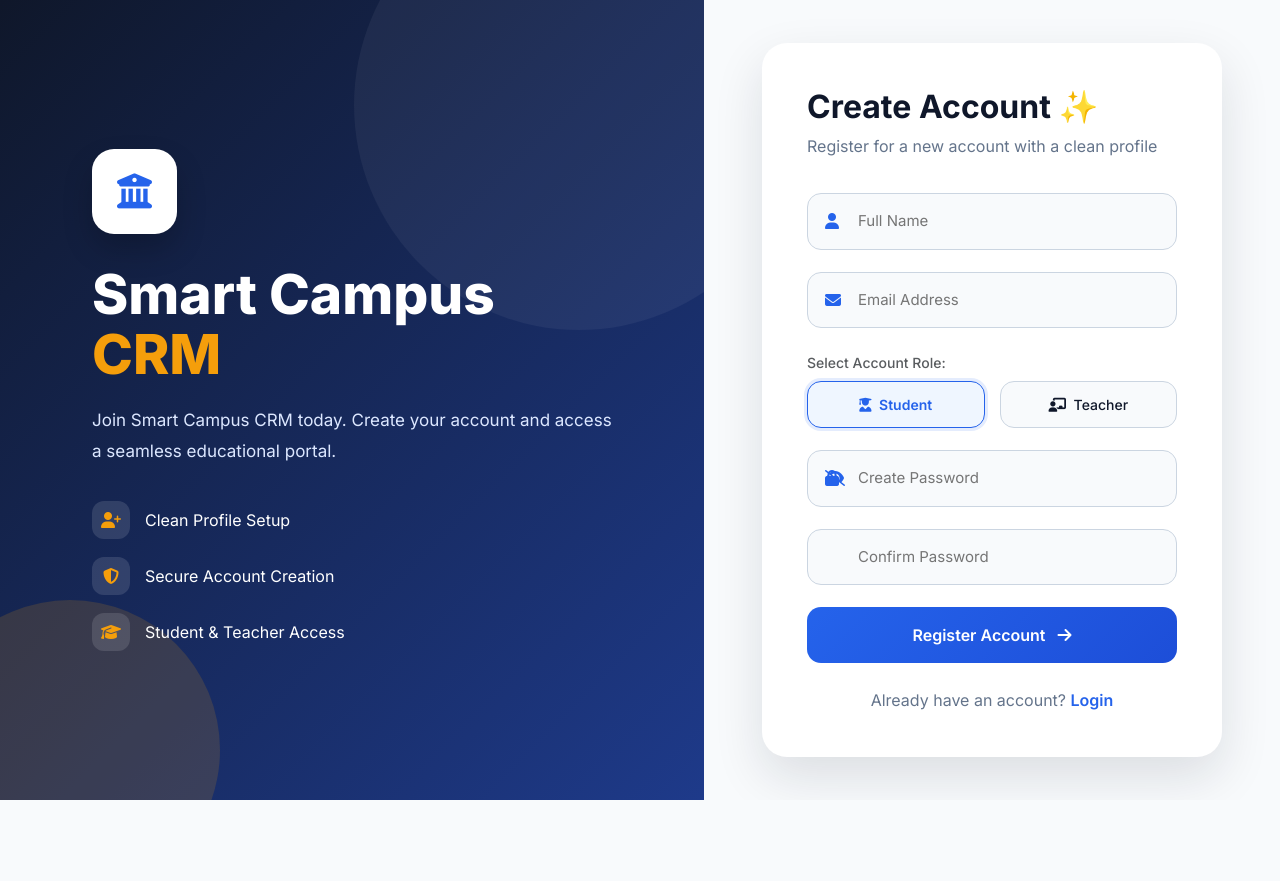
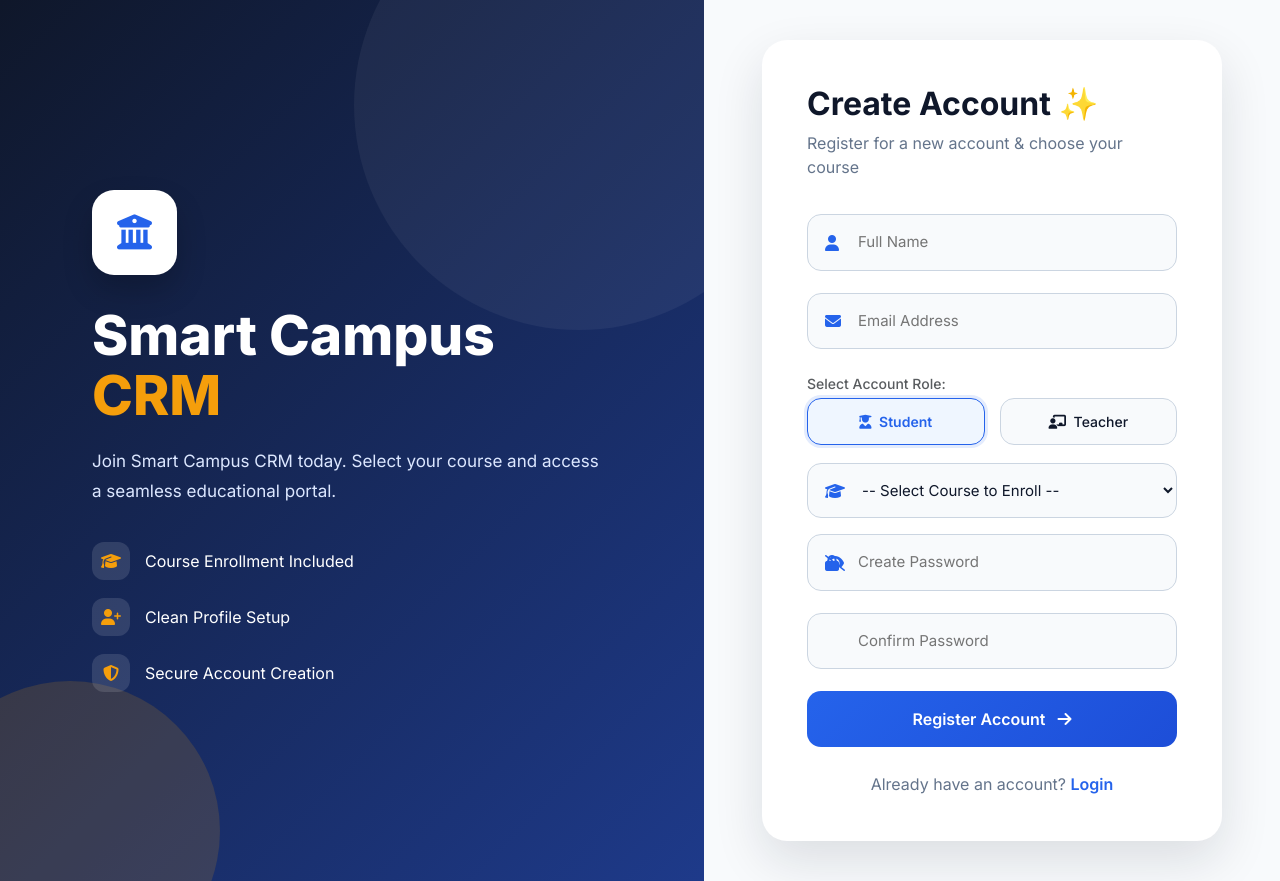
Before and after one commit to AditiG-art/crm_education, a PHP site: page /register.php in a window 1280 px wide. Before the commit the page ends 800 px from the top, so only its background shows below. Run offline with PHP 8.4, Linux system fonts and the light colour scheme; data that the repository does not hold is empty.

Commit message:
Add course enrollment selection during student registration and push to GitHub

```diff
--- a/register.php
+++ b/register.php
@@ -18,17 +18,32 @@ if(isset($_SESSION['user']) && isset($_SESSION['role'])) {
 $error = "";
 $success = "";
 
+// Fetch available courses from database
+$availableCourses = [];
+$cRes = mysqli_query($conn, "SELECT course_name FROM courses ORDER BY course_name ASC");
+if($cRes) {
+    while($cr = mysqli_fetch_assoc($cRes)) {
+        $availableCourses[] = $cr['course_name'];
+    }
+}
+if(empty($availableCourses)) {
+    $availableCourses = ['Computer Science', 'Data Science', 'Business Administration'];
+}
+
 if($_SERVER['REQUEST_METHOD'] === 'POST' && isset($_POST['register'])) {
     $full_name = trim($_POST['full_name'] ?? '');
     $email     = trim($_POST['email'] ?? '');
     $password  = $_POST['password'] ?? '';
     $confirm   = $_POST['confirm_password'] ?? '';
     $role      = $_POST['role'] ?? 'student';
+    $course    = trim($_POST['course'] ?? '');
 
     if(empty($full_name) || empty($email) || empty($password)) {
         $error = "Please fill in all required fields.";
     } elseif(!filter_var($email, FILTER_VALIDATE_EMAIL)) {
         $error = "Invalid email address.";
+    } elseif($role === 'student' && empty($course)) {
+        $error = "Please select a course to enroll in.";
     } elseif($password !== $confirm) {
         $error = "Passwords do not match.";
     } elseif(strlen($password) < 6) {
@@ -52,9 +67,9 @@ if($_SERVER['REQUEST_METHOD'] === 'POST' && isset($_POST['register'])) {
             if($insUser->execute()) {
                 $user_id = $insUser->insert_id;
 
-                // Create a clean new profile without data based on role
+                // Create profile based on role
                 if($role === 'teacher') {
-                    // Check if teacher entry exists
+                    // Teacher profile
                     $tchChk = $conn->prepare("SELECT id FROM teachers WHERE email = ?");
                     $tchChk->bind_param("s", $email);
                     $tchChk->execute();
@@ -64,19 +79,19 @@ if($_SERVER['REQUEST_METHOD'] === 'POST' && isset($_POST['register'])) {
                         $insTch->execute();
                     }
                 } else {
-                    // Default to student: Create clean student profile without extra data
+                    // Student profile with selected course
                     $stdChk = $conn->prepare("SELECT id FROM students WHERE email = ?");
                     $stdChk->bind_param("s", $email);
                     $stdChk->execute();
                     if($stdChk->get_result()->num_rows === 0) {
-                        $insStd = $conn->prepare("INSERT INTO students (full_name, email, phone, gender, date_of_birth, course, address) VALUES (?, ?, '', '', NULL, '', '')");
-                        $insStd->bind_param("ss", $full_name, $email);
+                        $insStd = $conn->prepare("INSERT INTO students (full_name, email, phone, gender, date_of_birth, course, address) VALUES (?, ?, '', '', NULL, ?, '')");
+                        $insStd->bind_param("sss", $full_name, $email, $course);
                         $insStd->execute();
                     }
                 }
 
                 echo "<script>
-                    alert('Registration successful! Your clean profile has been created. Please login to continue.');
+                    alert('Registration successful! Enrolled in " . addslashes($course ?: 'CRM') . ". Please login to continue.');
                     window.location.href = 'login.php';
                 </script>";
                 exit();
@@ -101,7 +116,7 @@ if($_SERVER['REQUEST_METHOD'] === 'POST' && isset($_POST['register'])) {
 .role-select-box {
     display: flex;
     gap: 15px;
-    margin-bottom: 22px;
+    margin-bottom: 18px;
 }
 .role-option {
     flex: 1;
@@ -126,6 +141,22 @@ if($_SERVER['REQUEST_METHOD'] === 'POST' && isset($_POST['register'])) {
     font-weight: 600;
     box-shadow: 0 0 0 3px rgba(37,99,235,0.12);
 }
+.course-select-style {
+    width: 100%;
+    padding: 16px 20px 16px 50px;
+    border-radius: 14px;
+    border: 1px solid #CBD5E1;
+    outline: none;
+    font-size: 15px;
+    background: #F8FAFC;
+    color: #0F172A;
+    transition: .3s;
+}
+.course-select-style:focus {
+    border-color: #2563EB;
+    background: white;
+    box-shadow: 0 0 0 4px rgba(37,99,235,.12);
+}
 </style>
 </head>
 <body>
@@ -139,11 +170,11 @@ if($_SERVER['REQUEST_METHOD'] === 'POST' && isset($_POST['register'])) {
                 <i class="fa-solid fa-building-columns"></i>
             </div>
             <h1>Smart Campus <span>CRM</span></h1>
-            <p>Join Smart Campus CRM today. Create your account and access a seamless educational portal.</p>
+            <p>Join Smart Campus CRM today. Select your course and access a seamless educational portal.</p>
             <div class="features">
+                <div><i class="fa-solid fa-graduation-cap"></i> Course Enrollment Included</div>
                 <div><i class="fa-solid fa-user-plus"></i> Clean Profile Setup</div>
                 <div><i class="fa-solid fa-shield-halved"></i> Secure Account Creation</div>
-                <div><i class="fa-solid fa-graduation-cap"></i> Student & Teacher Access</div>
             </div>
         </div>
     </div>
@@ -152,7 +183,7 @@ if($_SERVER['REQUEST_METHOD'] === 'POST' && isset($_POST['register'])) {
     <div class="login-section">
         <div class="login-card" style="width:460px;">
             <h2>Create Account ✨</h2>
-            <p>Register for a new account with a clean profile</p>
+            <p>Register for a new account & choose your course</p>
 
             <?php if(!empty($error)): ?>
                 <div class="alert alert-danger py-2 px-3 mb-3 rounded-3" style="font-size:14px;">
@@ -172,16 +203,31 @@ if($_SERVER['REQUEST_METHOD'] === 'POST' && isset($_POST['register'])) {
                     <input type="email" name="email" placeholder="Email Address" value="<?= htmlspecialchars($_POST['email'] ?? '') ?>" required>
                 </div>
 
-                <label class="form-label text-muted small mb-2 fw-medium">Select Account Role:</label>
+                <label class="form-label text-muted small mb-1 fw-medium">Select Account Role:</label>
                 <div class="role-select-box">
                     <label class="role-option">
-                        <input type="radio" name="role" value="student" <?= ($_POST['role'] ?? 'student') === 'student' ? 'checked' : '' ?>>
+                        <input type="radio" name="role" value="student" id="roleStudent" <?= ($_POST['role'] ?? 'student') === 'student' ? 'checked' : '' ?>>
                         <i class="fa-solid fa-user-graduate me-1"></i> Student
                     </label>
                     <label class="role-option">
-                        <input type="radio" name="role" value="teacher" <?= ($_POST['role'] ?? '') === 'teacher' ? 'checked' : '' ?>>
+                        <input type="radio" name="role" value="teacher" id="roleTeacher" <?= ($_POST['role'] ?? '') === 'teacher' ? 'checked' : '' ?>>
                         <i class="fa-solid fa-chalkboard-user me-1"></i> Teacher
                     </label>
+                </div>
+
+                <!-- Course Selection for Students -->
+                <div class="mb-3" id="courseWrapper">
+                    <div class="input-box" style="margin-bottom: 0;">
+                        <i class="fa-solid fa-graduation-cap"></i>
+                        <select name="course" id="courseSelect" class="course-select-style">
+                            <option value="">-- Select Course to Enroll --</option>
+                            <?php foreach($availableCourses as $c): ?>
+                                <option value="<?= htmlspecialchars($c) ?>" <?= ($_POST['course'] ?? '') === $c ? 'selected' : '' ?>>
+                                    <?= htmlspecialchars($c) ?>
+                                </option>
+                            <?php endforeach; ?>
+                        </select>
+                    </div>
                 </div>
 
                 <div class="input-box">
@@ -209,8 +255,13 @@ if($_SERVER['REQUEST_METHOD'] === 'POST' && isset($_POST['register'])) {
 </div>
 
 <script>
-const togglePass = document.getElementById('toggleRegPassword');
-const passInput  = document.getElementById('reg_password');
+const togglePass    = document.getElementById('toggleRegPassword');
+const passInput     = document.getElementById('reg_password');
+const roleStudent   = document.getElementById('roleStudent');
+const roleTeacher   = document.getElementById('roleTeacher');
+const courseWrapper = document.getElementById('courseWrapper');
+const courseSelect  = document.getElementById('courseSelect');
+
 if(togglePass && passInput) {
     togglePass.addEventListener('click', () => {
         const type = passInput.getAttribute('type') === 'password' ? 'text' : 'password';
@@ -219,6 +270,22 @@ if(togglePass && passInput) {
         togglePass.classList.toggle('fa-eye-slash');
     });
 }
+
+function updateCourseVisibility() {
+    if(roleTeacher && roleTeacher.checked) {
+        courseWrapper.style.display = 'none';
+        if(courseSelect) courseSelect.required = false;
+    } else {
+        courseWrapper.style.display = 'block';
+        if(courseSelect) courseSelect.required = true;
+    }
+}
+
+if(roleStudent && roleTeacher) {
+    roleStudent.addEventListener('change', updateCourseVisibility);
+    roleTeacher.addEventListener('change', updateCourseVisibility);
+    updateCourseVisibility();
+}
 </script>
 
 </body>
```
